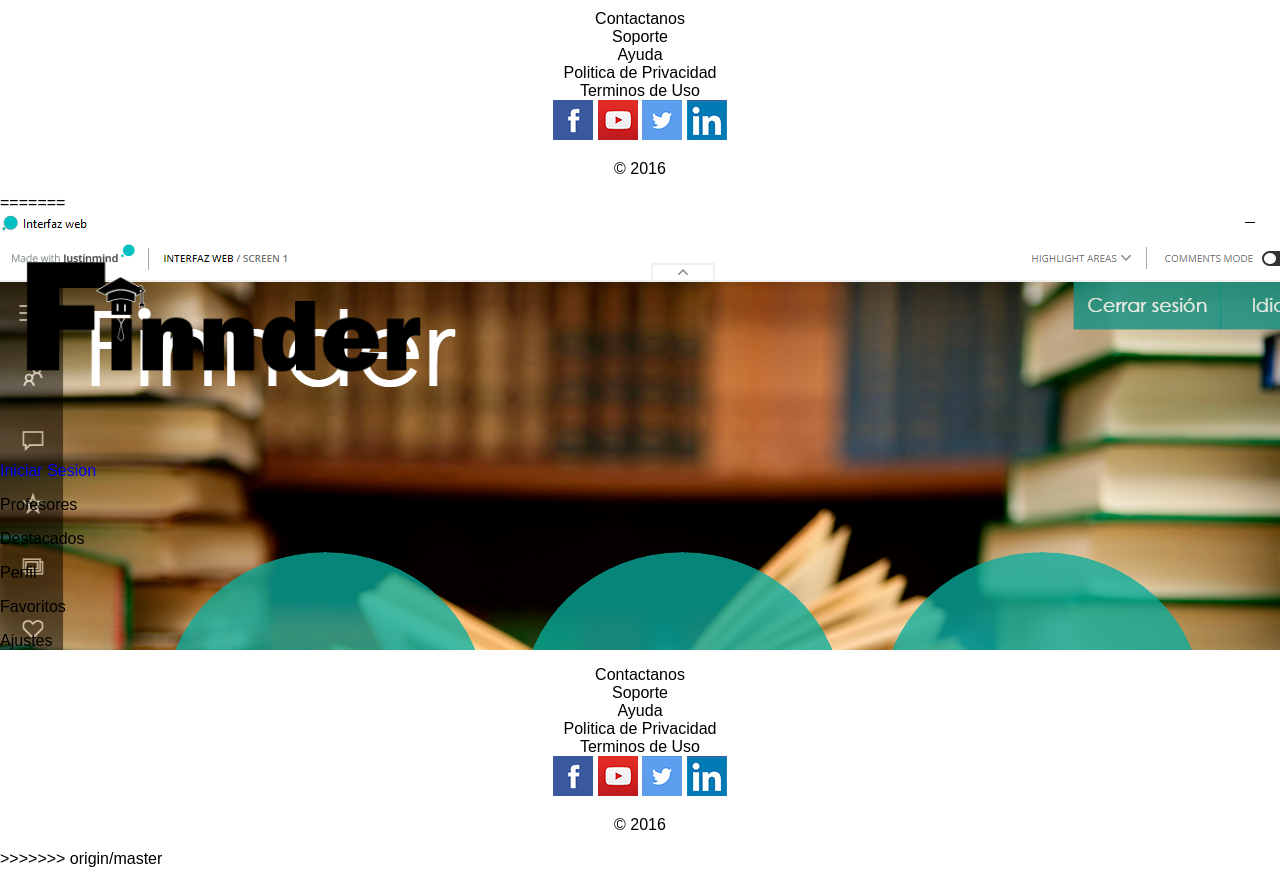
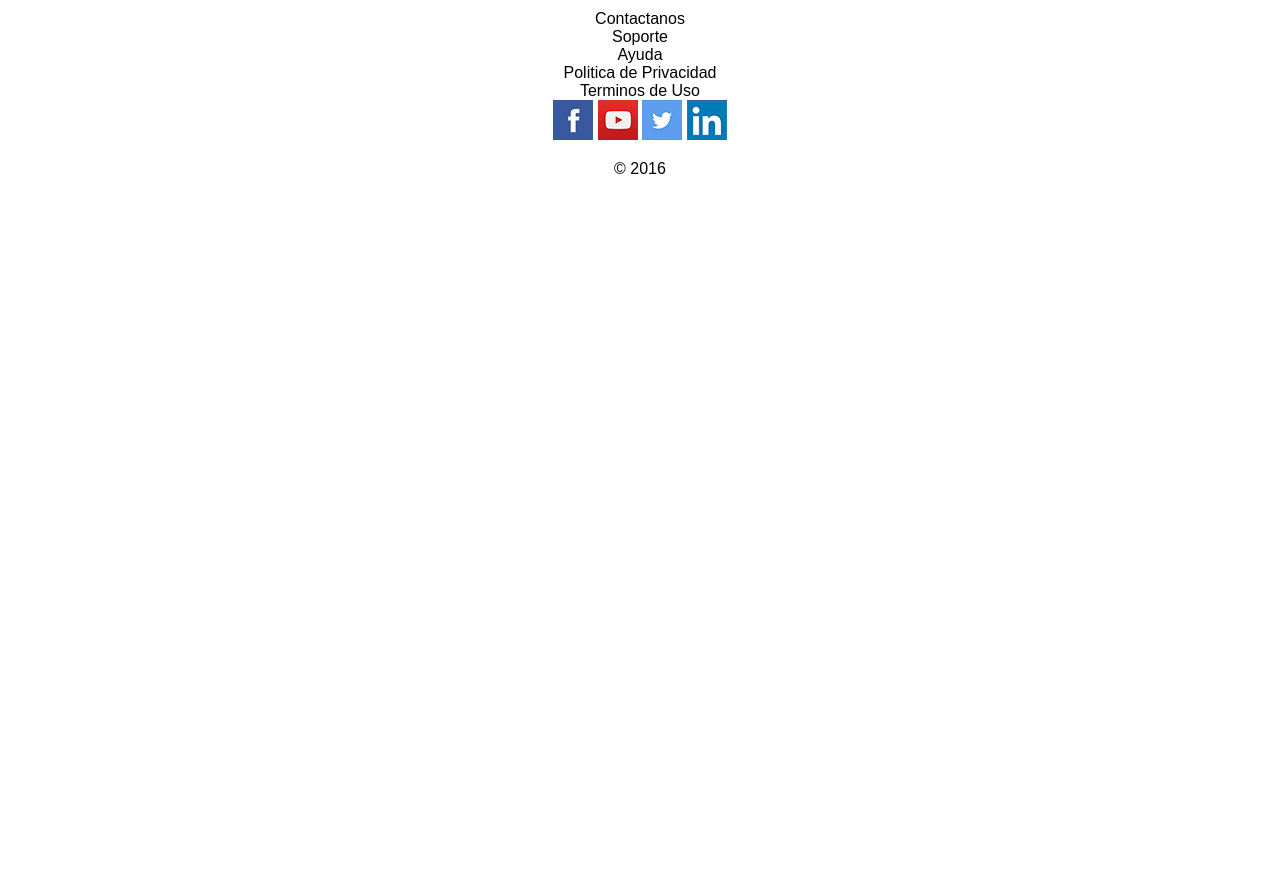
Before and after one commit to darkraul03/RAULDIOS, a PHP site: page / in a window 1280 px wide. Shown: the part 470-1346 px from the top of the page. After the commit the page ends 644 px from the top, so only its background shows below. Run offline with PHP 8.4, Linux system fonts and the light colour scheme.

Commit message:
pizza mas pizza
pizza

```diff
--- a/index.php
+++ b/index.php
@@ -50,56 +50,4 @@
 		<p>&copy; <? echo $fecha ?></p>
 	</footer>
 </body>
-=======
-<?php $fecha = date('Y')?>
-<!Doctype html>
-<html>
-<head>
-	<title>FINNDER</title>
-	<link rel="stylesheet" href="estilos/estilo.css" type="text/css" media="all" />
-</head>
-<body>
-	<section id="contenedor">
-		<header>
-			<aside id="titulo">
-				<img src="logo/F_logo.png" height="250px" />
-			</aside>
-			<aside id="iniciar">
-				<a class="link" href="inicio_sesion.php"><span>Iniciar Sesion</span></a>
-			</aside>
-		</header>
-		<aside>
-			<p><img src=""/>Profesores</p>
-			<p><img src=""/>Destacados</p>
-			<p><img src=""/>Perfil</p>
-			<p><img src=""/>Favoritos</p>
-			<p><img src=""/>Ajustes</p>
-		</aside>
-		<section>
-
-		</section>
-	</section>
-	<footer>
-		<section id="servicios">
-			<span>Contactanos</span>
-			<br/>
-			<span>Soporte</span>
-			<br/>
-			<span>Ayuda</span>
-			<br/>
-			<span>Politica de Privacidad</span>
-			<br/>
-			<span>Terminos de Uso</span>
-			<br/>
-		</section>
-		<section id="social">
-			<img src="img/fbook_little.jpg"/>
-			<img src="img/youtube_little_pag.jpg"/>
-			<img src="img/twitter_little_pag.jpg"/>
-			<img src="img/linkdin_little_pag.jpg"/>
-		</section>
-		<p>&copy; <? echo $fecha ?></p>
-	</footer>
-</body>
->>>>>>> origin/master
 </html>
--- a/registrarse.php
+++ b/registrarse.php
@@ -17,11 +17,11 @@
 			<br/><br/>
 			<label> Contraseña </label>
 			<input type="password" name="contraseña"/>
+			<br/><br/>
 			<label> Confirmar Contraseña </label>
+			<input type="password" name="confirmar"/>
 			<br/><br/>
-			<input type="password" name="confirmar"/>
 			<label> Universidad </label>
-			<br/><br/>
 			<select name="universidad">
 				<option> Universidad San Ignacio de Loyola </option>
 				<option> Pontificie Universidad Catolica del Peru </option>
@@ -29,6 +29,7 @@
 				<option> Universidad Pacifico </option>
 				<option> Universidad Cesar Vallejo</option>
 			</select>
+			<br/><br/>
 			<input type="submit" value= "Registrarme"/>
 		</form>
 	</section>
```
